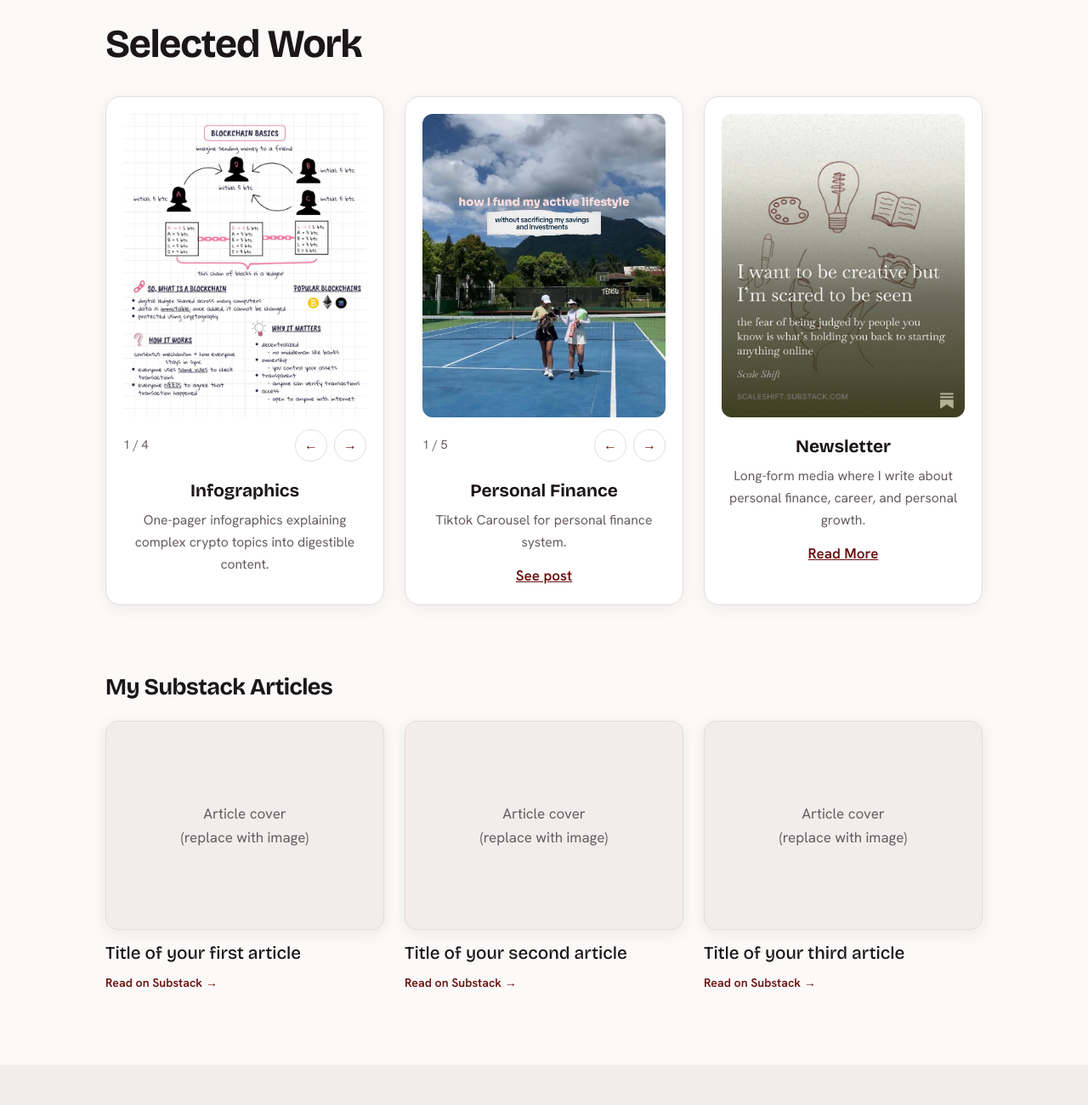
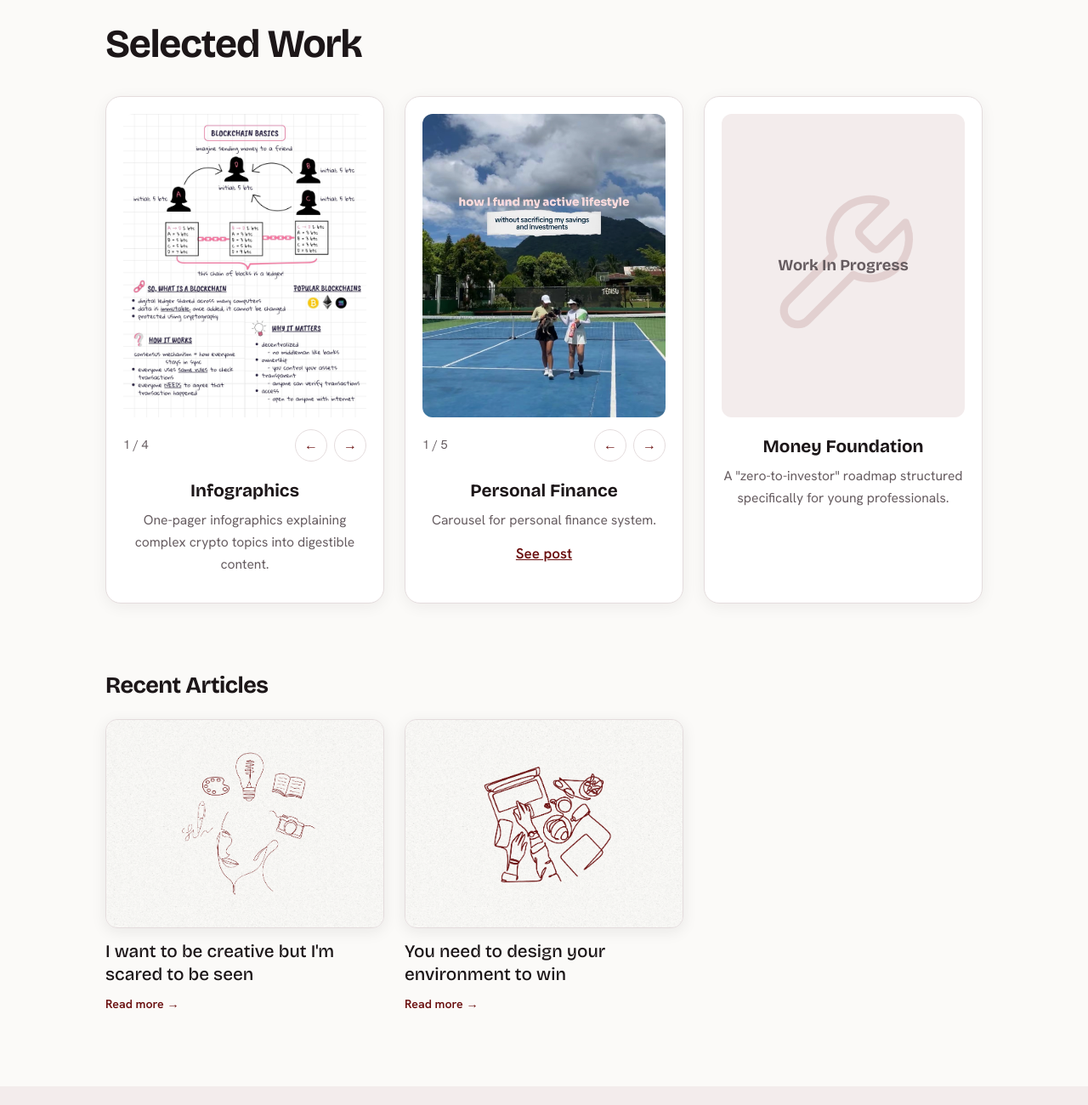
Before and after one commit to jambxd/portfolio, a plain HTML site: page index.html in a window 1280 px wide. Shown: the part 740-2040 px from the top of the page at 85% size. Drawn offline with nearby package versions, Linux system fonts and the light colour scheme.

Commit message:
updated work section

```diff
--- a/index.html
+++ b/index.html
@@ -369,6 +369,35 @@ h2 {
   display: block;
 }
 
+/* "Work In Progress" placeholder */
+.wip {
+  position: absolute;
+  inset: 0;
+  display: flex;
+  align-items: center;
+  justify-content: center;
+  text-align: center;
+}
+
+.wip-icon {
+  position: absolute;
+  width: 65%;
+  height: auto;
+  fill: none;
+  stroke: var(--accent);
+  stroke-width: 1.2;
+  stroke-linecap: round;
+  stroke-linejoin: round;
+  opacity: 0.12;
+}
+
+.wip span {
+  position: relative;
+  padding: 0;
+  font: 600 1.15rem var(--display);
+  color: var(--muted);
+}
+
 /* arrows + counter */
 .ctrl {
   display: flex;
@@ -657,7 +686,7 @@ footer a:hover {
         <li><a class="res" href="resources.html">Free Resources</a></li>
       </ul>
     </nav>
-    <a class="btn nav-btn" href="#contact">Work with me</a>
+    <a class="btn" href="mailto:work.jmabad@gmail.com">Say hi!</a>
   </div>
 </header>
 
@@ -666,17 +695,17 @@ footer a:hover {
     <div class="wrap hero-grid">
       <div>
         <h2>Hey!</h2>
-        <p class="role">I'm a Structural Engineer &amp; Creator. I write Scale Shift, a weekly newsletter on personal finance, career, and personal growth.</p>
+        <p class="role">I'm a Structural Engineer &amp; Creator. I write Scale Shift, a newsletter on personal finance, career, and personal growth.</p>
 
         <p>In July 2025, I started an anonymous X account turning complex crypto topics into digestible visuals. I grew that page from zero, until AI caught up and that format lost its edge.</p>
-        <p>Today, I write under my own name for ambitious professionals building wealth and better systems. Explore my selected work below.</p>
+        <p>Today, I create content on my 5-9 for ambitious professionals building better systems- in money, work, and life. Explore my works below.</p>
 
         <div class="links">
           <a class="btn" href="https://www.linkedin.com/in/abadjm/" target="_blank">Connect on LinkedIn</a>
-          <a class="btn ghost" href="#contact">Work with me</a>
+          <a class="btn ghost" href="mailto:work.jmabad@gmail.com">Say hi!</a>
         </div>
       </div>
-      <div class="photo" role="img" aria-label="Photo">
+      <div class="photo" role="img" aria-label="Photo">hi
         <img src="portfolio-assets/icon.jpeg" alt="Jam Abad">
       </div>
     </div>
@@ -729,14 +758,20 @@ footer a:hover {
             </div>
           </div>
           <h3>Personal Finance</h3>
-          <p>Tiktok Carousel for personal finance system.</p>
+          <p>Carousel for personal finance system.</p>
           <a href="https://www.tiktok.com/@jambxd_/photo/7703884324118088980" target="_blank" rel="noopener">See post</a>
         </article>
 
         <article class="wcard">
           <div class="cc">
             <div class="slides" tabindex="0" aria-label="Newsletter">
-              <div class="slide"><img src="portfolio-assets/newsletter.jpeg" alt="Newsletter"></div>
+              <div class="slide">
+                <div class="wip">
+                  <svg class="wip-icon" viewBox="0 0 24 24" aria-hidden="true">
+                   <path d="M14.7 6.3a1 1 0 0 0 0 1.4l1.6 1.6a1 1 0 0 0 1.4 0l3.77-3.77a6 6 0 0 1-7.94 7.94l-6.91 6.91a2.12 2.12 0 0 1-3-3l6.91-6.91a6 6 0 0 1 7.94-7.94l-3.76 3.76z"/>
+                  </svg>
+                 <span>Work In Progress</span>
+              </div>
             </div>
             <div class="ctrl">
               <span class="count">1 / 1</span>
@@ -746,28 +781,23 @@ footer a:hover {
               </div>
             </div>
           </div>
-          <h3>Newsletter</h3>
-          <p>Long-form media where I write about personal finance, career, and personal growth.</p>
-          <a href="https://scaleshift.substack.com/?utm_campaign=profile_chips" target="_blank" rel="noopener">Read More</a>
+          <h3>Money Foundation</h3>
+          <p>A "zero-to-investor" roadmap structured specifically for young professionals.</p>
         </article>
       </div>
 
-      <h3 class="subhead">My Substack Articles</h3>
+      <h2 class="subhead">Recent Articles</h2>
       <div class="posts">
         <a class="post" href="https://substack.com/home/post/p-223400655" target="_blank" rel="noopener">
-          <div class="thumb"><span>Article cover<br>(replace with image)</span></div>
-          <h3>Title of your first article</h3>
-          <small>Read on Substack →</small>
+          <div class="thumb"><img src="portfolio-assets/article1.png" alt="Article 1"></div>
+          <h3>I want to be creative but I'm scared to be seen</h3>
+          <small>Read more →</small>
         </a>
-        <a class="post" href="https://scaleshift.substack.com/p/your-second-article" target="_blank" rel="noopener">
-          <div class="thumb"><span>Article cover<br>(replace with image)</span></div>
-          <h3>Title of your second article</h3>
-          <small>Read on Substack →</small>
-        </a>
-        <a class="post" href="https://scaleshift.substack.com/p/your-third-article" target="_blank" rel="noopener">
-          <div class="thumb"><span>Article cover<br>(replace with image)</span></div>
-          <h3>Title of your third article</h3>
-          <small>Read on Substack →</small>
+
+        <a class="post" href="https://substack.com/home/post/p-224276940" target="_blank" rel="noopener">
+          <div class="thumb"><img src="portfolio-assets/article2.png" alt="Article 2"></div>
+          <h3>You need to design your environment to win</h3>
+          <small>Read more →</small>
         </a>
       </div>
     </div>
@@ -794,17 +824,6 @@ footer a:hover {
       </div>
     </div>
   </section>
-
-  <section id="contact" style="padding-top:84px">
-    <div class="wrap">
-      <div class="cta">
-        <h2>Let’s work together.</h2>
-        <p>For brand partnerships and collaborations.</p>
-        <a class="btn" href="mailto:work.jmabad@gmail.com">Get in touch</a>
-      </div>
-    </div>
-  </section>
-</main>
 
 <footer>
   <div class="wrap foot">
```
Also changed, not shown: resources.html (+2 -2 lines).
